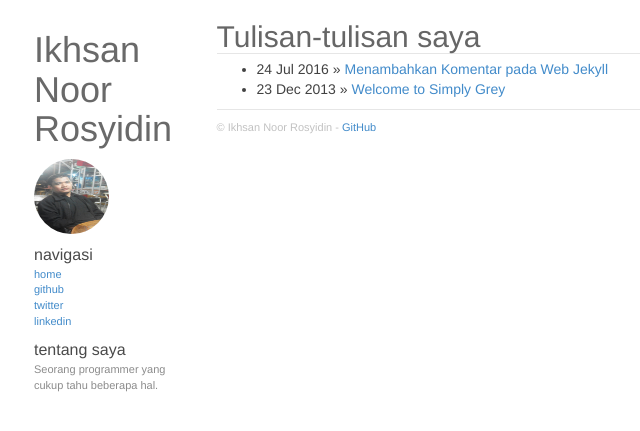
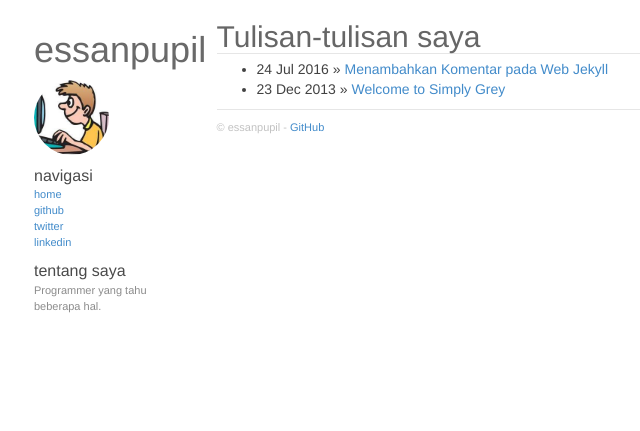
Before and after one commit to essanpupil/pupil.id, a Jekyll site: the page built from index.html, in a window 1280 px wide. Shown: the top 431 px of the page, without its empty margins (256-896 px from the left). Built offline with Jekyll 4.4.1, drawn with Linux system fonts in a browser that asks for light colours; nearby versions of some CDN libraries.

Commit message:
Change logo & site name

```diff
--- a/_config.yml
+++ b/_config.yml
@@ -1,6 +1,6 @@
-name: Ikhsan Noor Rosyidin
+name: essanpupil
 github: https://www.github.com/essanpupil
-about: Seorang programmer yang cukup tahu beberapa hal.
+about: Programmer yang tahu beberapa hal.
 urls:
     - text: github
       url: https://github.com/essanpupil
```
Also changed, not shown: img/logo.jpg.
